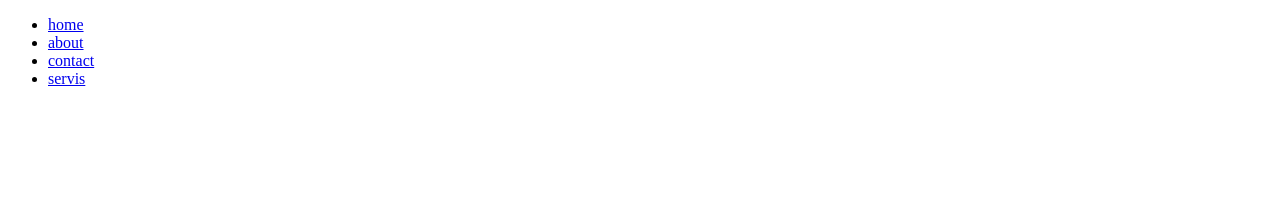
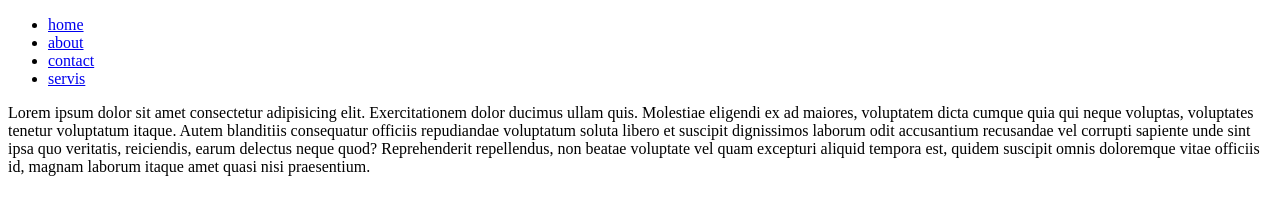
Before and after one commit to DiyorbekChoriyev/online-magazin, a plain HTML site: page Desktop/fanta/index.html in a window 1280 px wide. Drawn offline with Linux system fonts and the light colour scheme.

Commit message:
footer section

```diff
--- a/Desktop/fanta/index.html
+++ b/Desktop/fanta/index.html
@@ -1,11 +1,13 @@
 <!DOCTYPE html>
 <html lang="en">
+
 <head>
     <meta charset="UTF-8">
     <meta http-equiv="X-UA-Compatible" content="IE=edge">
     <meta name="viewport" content="width=device-width, initial-scale=1.0">
     <title>fanta</title>
 </head>
+
 <body>
     <nav>
         <ul>
@@ -15,5 +17,16 @@
             <li><a href="#">servis</a></li>
         </ul>
     </nav>
+    <footer>
+        <p>
+            Lorem ipsum dolor sit amet consectetur adipisicing elit. Exercitationem dolor ducimus ullam quis. Molestiae
+            eligendi ex ad maiores, voluptatem dicta cumque quia qui neque voluptas, voluptates tenetur voluptatum
+            itaque. Autem blanditiis consequatur officiis repudiandae voluptatum soluta libero et suscipit dignissimos
+            laborum odit accusantium recusandae vel corrupti sapiente unde sint ipsa quo veritatis, reiciendis, earum
+            delectus neque quod? Reprehenderit repellendus, non beatae voluptate vel quam excepturi aliquid tempora est,
+            quidem suscipit omnis doloremque vitae officiis id, magnam laborum itaque amet quasi nisi praesentium.
+        </p>
+    </footer>
 </body>
+
 </html>
```
